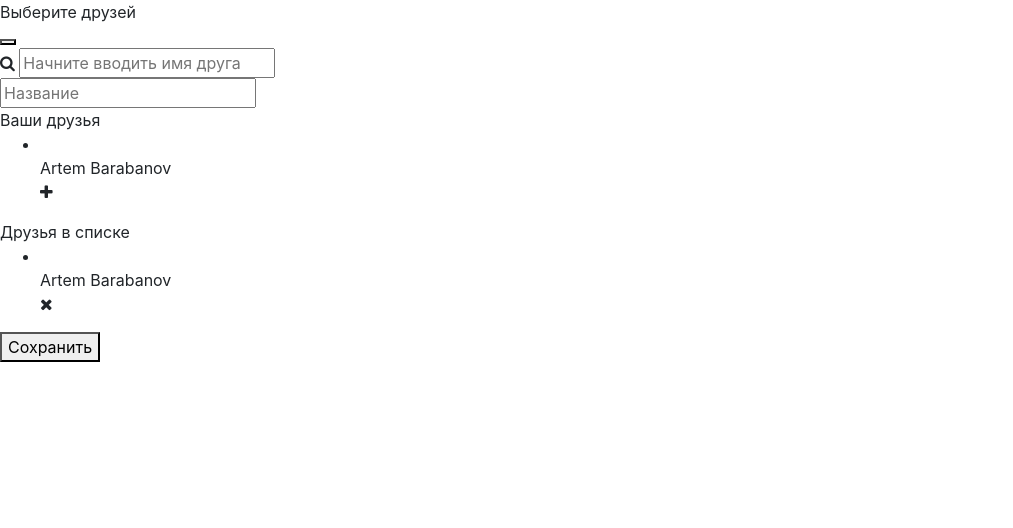
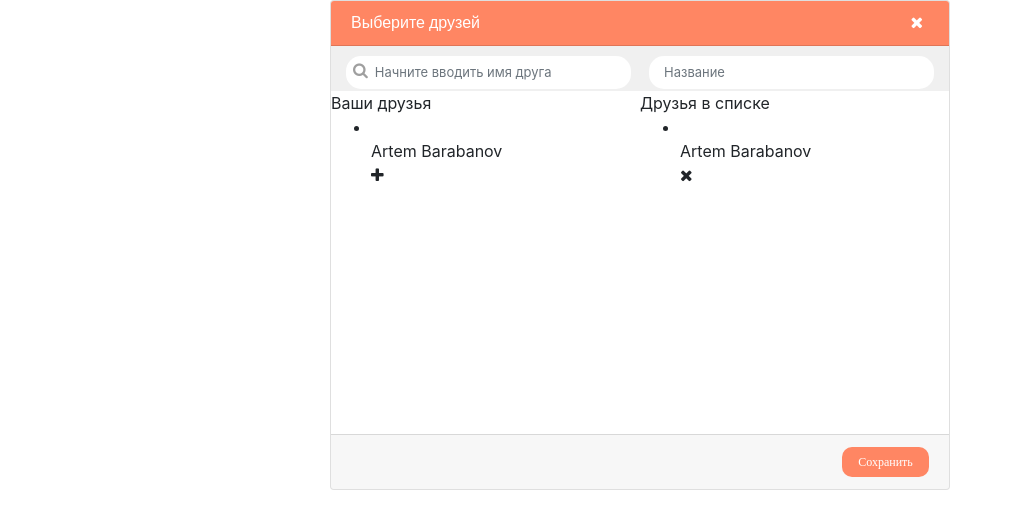
Before and after one commit to shataev/VK_FriendFilter, a website built with webpack: page src/html/index.html in a window 1280 px wide. Shown: the whole page, without its empty margins (0-1013 px from the left). Built offline with nearby package versions, Linux system fonts and the light colour scheme.

Commit message:
Markup in progress

```diff
--- a/src/css/styles.css
+++ b/src/css/styles.css
@@ -24,3 +24,116 @@
     font-weight: normal;
     font-style: normal;
 }
+
+
+/*Заголовок*/
+
+.card.friend-filter {
+    width: 620px;
+    height: 490px;
+    margin: 0 auto;
+}
+
+.card-header.ff-header {
+    font-family: 'fira_sansmedium', sans-serif;
+    height: 45px;
+    display: flex;
+    align-items: center;
+    justify-content: space-between;
+    background-color: #ff8663;
+    color: #fff;
+}
+
+.close-button {
+    color: #fff;
+    background: none;
+    border: none;
+    cursor: pointer;
+}
+
+.close-button:hover {
+    color: #eee;
+}
+
+
+/*Строка поиска и фильтра друзей*/
+
+.card-body {
+    padding: 0;
+}
+
+.ff-search-wrapper {
+    height: 45px;
+    background-color: #f0f0f0;
+    display: flex;
+    justify-content: space-between;
+    align-items: center;
+    padding: 0 15px
+}
+
+.ff-search-box.friend-search,
+.ff-search-box.friend-filter {
+    width: 285px;
+    height: 26px;
+}
+
+.btn.btn-outline-secondary.friend-search-btn {
+    color: #9f9f9f;
+    background: #fff!Important;
+    border: none;
+    padding-top: 1px;
+    padding-right: 0px;
+    padding-left: 7px;
+    border-top-left-radius: 15px;
+    border-bottom-left-radius: 15px;
+    box-shadow: none!Important;
+}
+
+.btn.btn-outline-secondary.friend-search-btn:hover {
+    color: #d8d8d8;
+}
+
+.form-control.friend-search-input,
+.form-control.friend-filter-input {
+    color: #9f9f9f;
+    font-size: 13px;
+    border: none;
+    border-radius: 15px;
+    padding-left: 8px;
+    box-shadow: none;
+}
+
+.form-control.friend-filter-input {
+    padding-left: 15px;
+}
+
+
+
+/**Контент*/
+
+.friend-list-wrapper {
+    display: flex;
+}
+
+.friend-list-container {
+    width: 50%;
+}
+
+
+/*Подвал*/
+
+
+.btn.btn-primary.save-button {
+    font-size: 12px;
+    font-family: "fira_sansmedium";
+    width: 87px;
+    height: 30px;
+    background-color: #ff8663!important;
+    border-radius: 10px;
+    border: none;
+    box-shadow: none!Important;
+}
+
+.btn.btn-primary.save-button:hover {
+    opacity: 0.7;
+}
--- a/src/html/index.html
+++ b/src/html/index.html
@@ -14,20 +14,27 @@
         </section>
         <section class="section-modal">
             <div class="friend-filter-container">
-                <div class="friend-filter">
-                    <header class="ff-header">
+                <div class="card friend-filter">
+                    <header class="card-header ff-header">
                         <div class="ff-header-text">
                             Выберите друзей
                         </div>
-                        <button class="close-button"></button>
+                        <button class="close-button">
+                            <i class="fa fa-times"></i>
+                        </button>
                     </header>
+                    <div class="card-body">
                         <div class="ff-search-wrapper">
-                        <div class="ff-search-box friend-search">
+                            <div class="input-group ff-search-box friend-search">
+                                <div class="input-group-prepend">
+                                    <button class="btn btn-outline-secondary friend-search-btn" type="button">
                                         <i class="fa fa-search"></i>
-                            <input type="text" placeholder="Начните вводить имя друга">
+                                    </button>
                                 </div>
-                        <div class="ff-search-box list-search">
-                            <input type="text" placeholder="Название">
+                                <input class="form-control friend-search-input" placeholder="Начните вводить имя друга" aria-label="" aria-describedby="basic-addon1">
+                            </div>
+                            <div class="input-group ff-search-box friend-filter">
+                                <input class="form-control friend-filter-input" placeholder="Название" aria-label="" aria-describedby="basic-addon1">
                             </div>
                         </div>
                         <div class="friend-list-wrapper">
@@ -68,8 +75,9 @@
                                 </ul>
                             </div>
                         </div>
-                    <footer class="ff-footer">
-                        <button class="save-button">Сохранить</button>
+                    </div>
+                    <footer class="ff-footer card-footer text-muted text-right">
+                        <button class="btn btn-primary save-button">Сохранить</button>
                     </footer>
                 </div>
             </div>
```
Lines whose indentation alone changed are shown as unchanged.
